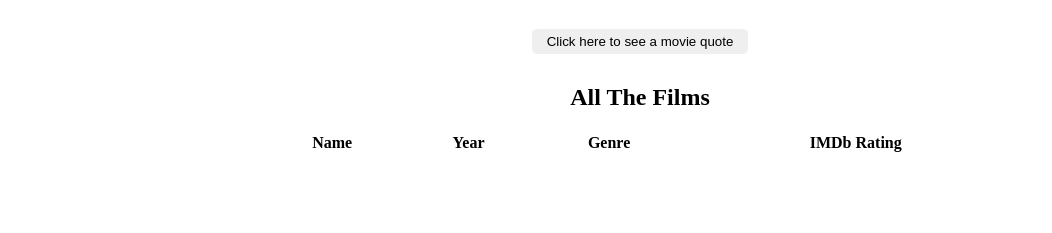
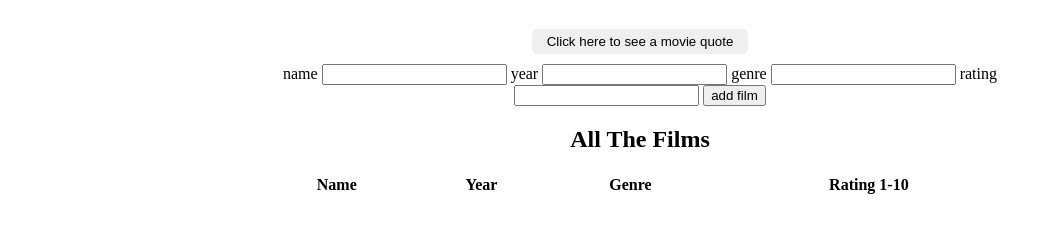
Before and after one commit to stephanie-ai/films-app, a plain HTML site: page client/index.html in a window 1280 px wide. Shown: the part 61-294 px from the top of the page, without its empty margins (0-1052 px from the left). Drawn offline with Linux system fonts and the light colour scheme; no server answers.

Commit message:
create form so that users can input their films

```diff
--- a/client/index.html
+++ b/client/index.html
@@ -12,6 +12,22 @@
     <div id="content">
         <button id="msgBtn">Click here to see a movie quote</button>
 
+        <form id="add-film-form">
+            <label for="name">name</label>
+            <input type="text" id="name" />
+
+            <label for="year">year</label>
+            <input type="number" id="year" />
+
+            <label for="genre">genre</label>
+            <input type="text" id="genre" />
+
+            <label for="rating">rating</label>
+            <input type="number" id="rating" />
+
+            <input type="submit" value="add film">
+        </form>
+
         <section id="films">
             <h2>All The Films</h2>
             <table>
@@ -19,7 +35,7 @@
                     <th>Name</th>
                     <th>Year</th>
                     <th>Genre</th>
-                    <th>IMDb Rating</th>
+                    <th>Rating 1-10</th>
                 </tr>
             </table>
             <ul>
```
